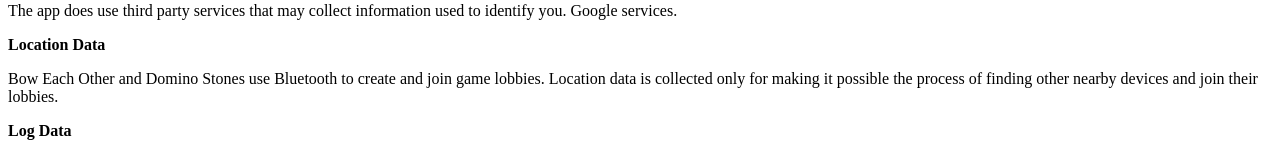
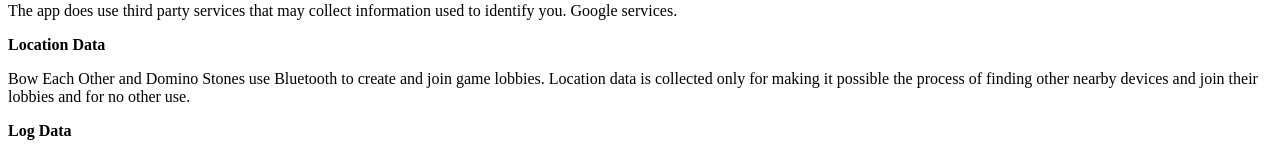
Before and after one commit to davidrkt/divadlevware, a plain HTML site: page index.html in a window 1280 px wide. Shown: the part 323-479 px from the top of the page. Drawn offline with Linux system fonts and the light colour scheme.

Commit message:
Update index.html

```diff
--- a/index.html
+++ b/index.html
@@ -21,7 +21,7 @@
 
 <p><strong>Location Data</strong></p>
 <p> Bow Each Other and Domino Stones use Bluetooth to create and join game lobbies. Location data is collected only for making it possible
-	the process of finding other nearby devices and join their lobbies.</p>
+	the process of finding other nearby devices and join their lobbies and for no other use.</p>
 
 <p><strong>Log Data</strong></p>
 <p> We want to inform you that whenever you use our Service, in case of an error in the app we collect
```
